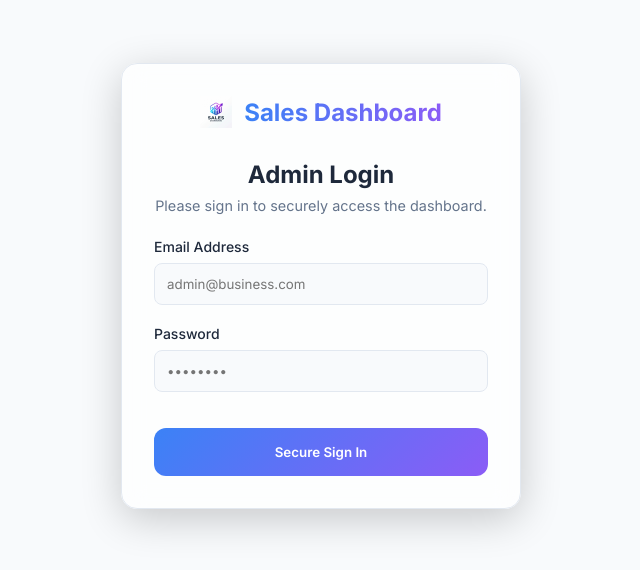
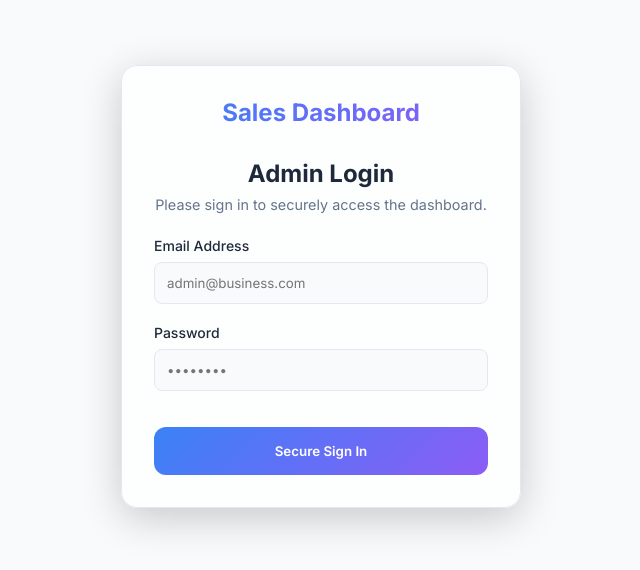
Before and after one commit to Nandeeswaran-b/sales, a plain HTML site: page frontend/index.html in a window 1280 px wide. Shown: the part 114-684 px from the top of the page, without its empty margins (319-959 px from the left). Drawn offline with nearby package versions, Linux system fonts and the light colour scheme.

Commit message:
Remove logo images to fix login page display

```diff
--- a/frontend/index.html
+++ b/frontend/index.html
@@ -20,10 +20,7 @@
     <!-- Login Screen -->
     <div id="login-container" class="login-wrapper">
         <div class="login-box glass">
-            <div class="logo-area" style="justify-content: center; margin-bottom: 2rem;">
-                <img src="./logo.png" alt="Sales Logo">
-                <h1>Sales Dashboard</h1>
-            </div>
+            <h1 style="text-align:center; margin-bottom: 2rem; background: linear-gradient(to right, #3b82f6, #8b5cf6); -webkit-background-clip: text; -webkit-text-fill-color: transparent; font-size:1.5rem;">Sales Dashboard</h1>
             <h2>Admin Login</h2>
             <p style="text-align: center; color: var(--text-muted); font-size: 0.9rem; margin-bottom: 1.5rem;">Please sign in to securely access the dashboard.</p>
             <form id="login-form">
@@ -44,10 +41,7 @@
     <div id="app-content" style="display: none;">
         <!-- Navbar -->
         <nav class="glass">
-        <div class="logo-area">
-            <img src="./logo.png" alt="Sales Logo">
             <h1>Sales Dashboard</h1>
-        </div>
         <div id="clock">Loading time...</div>
         <div class="nav-actions">
             <button id="theme-toggle" title="Toggle Theme">
```
